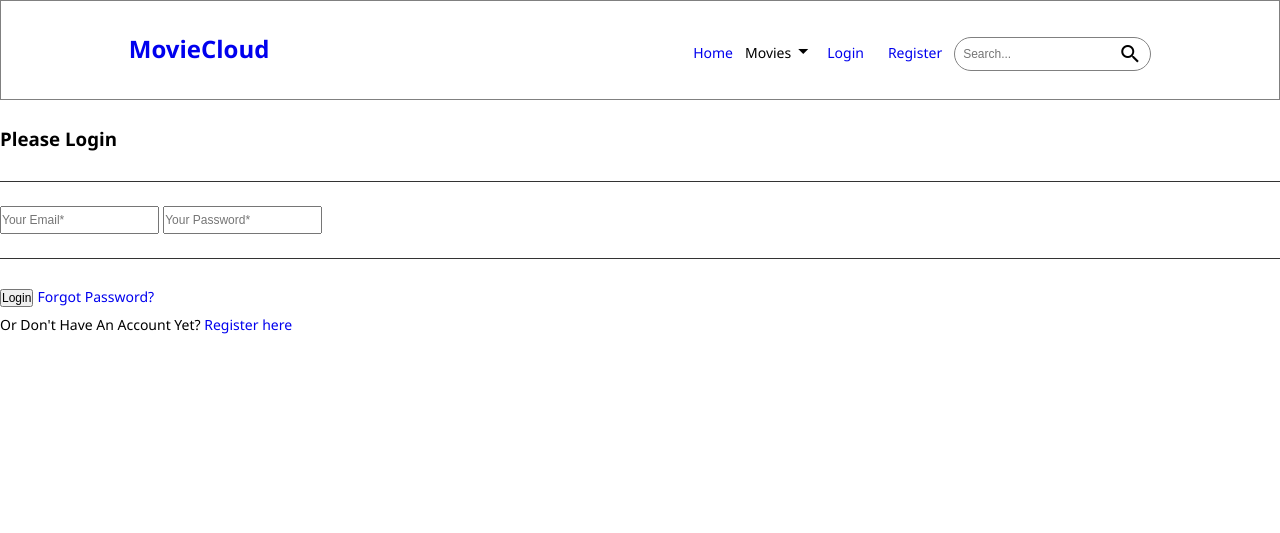
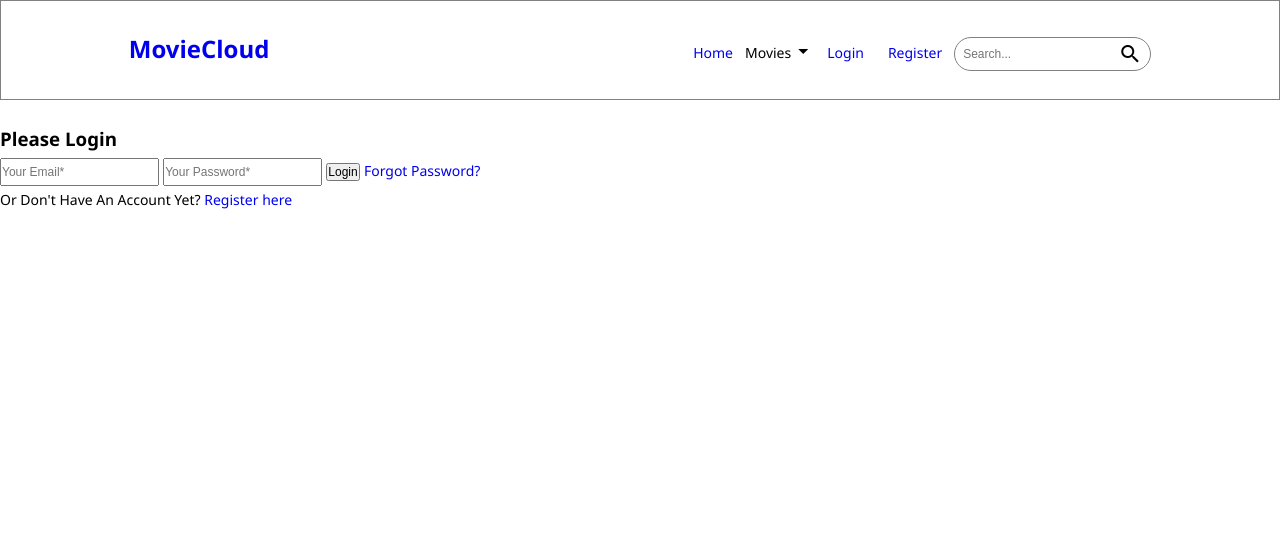
Before and after one commit to lowellrueca/moviecloud, a Python web app: template templates/account/login.html in a window 1280 px wide. Shown: the top 533 px of the page. Run offline with Jinja, Linux system fonts and the light colour scheme; the template is opened without the code that fills it, so the values that code supplies are empty.

Commit message:
restyle login form

```diff
--- a/templates/account/login.html
+++ b/templates/account/login.html
@@ -2,16 +2,17 @@
 {% extends 'base.html' %}
 {% block main %}
 <div class="main">
-    <form id="login-form" class="flex-wrapper flex-wrapper-col form-wrapper" method="POST" enctype="application/x-www-form-urlencoded">
+    <form id="login-form" class="form form-width-state" method="POST" enctype="application/x-www-form-urlencoded">
         <h3>Please Login</h3>
         <p id="login-message"></p>
-        <hr>
-        <input class="form-input-generic" type="email" name="email" placeholder="Your Email*" required>
-        <input class="form-input-generic" type="password" name="password" placeholder="Your Password*" required>
-        <hr>
-        <input class="form-input-generic" type="submit" value="Login">
+
+        <input class="input-text-form" type="email" name="email" placeholder="Your Email*" required>
+
+        <input class="input-text-form" type="password" name="password" placeholder="Your Password*" required>
+
+        <input class="input-submit-form" type="submit" value="Login">
         <small class="form-text"><a href="#">Forgot Password?</a></small class="form-text">
-        <p class="form-text">Or Don't Have An Account Yet? <a href="{{ url_for('register') }}">Register here</a></p>
+        <p >Or Don't Have An Account Yet? <a href="{{ url_for('register') }}">Register here</a></p>
         <input id="login-csrf-token" type="hidden" name="{{ x_csrf_key }}" value="{{ x_csrf_token }}">
     </form>
 </div>
```
